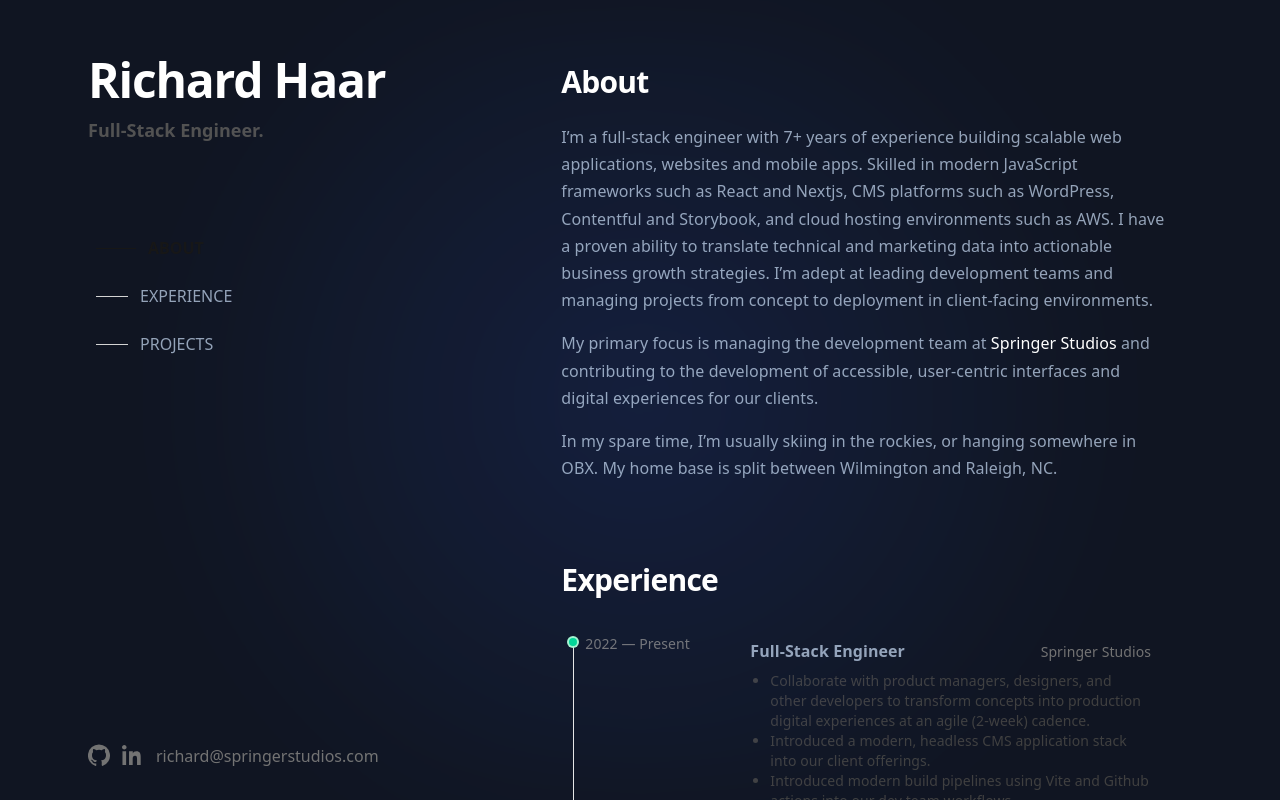
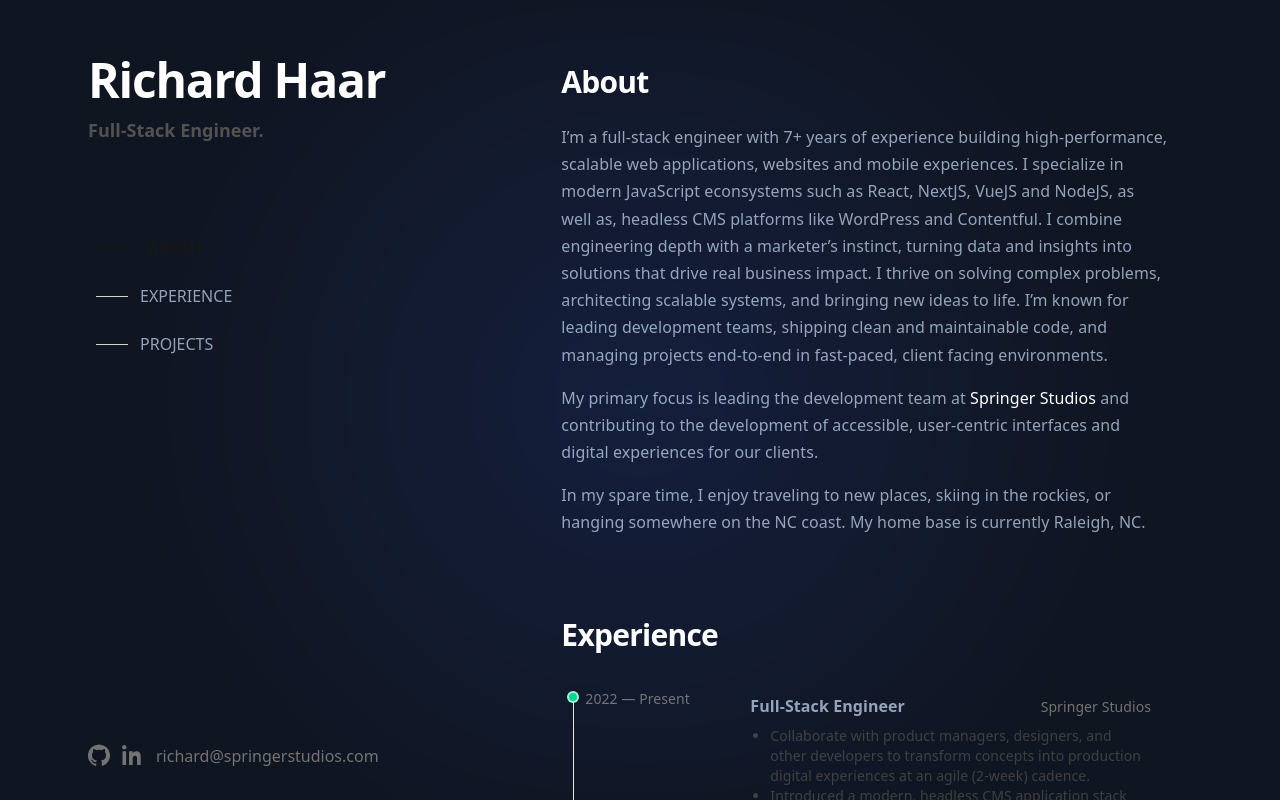
Before and after one commit to itsrichardhaar/Dev-Portfolio-II, a Next.js app: page / in a window 1280 px wide. Built offline with nearby package versions, Linux system fonts and the light colour scheme.

Commit message:
update bio

```diff
--- a/app/page.tsx
+++ b/app/page.tsx
@@ -87,12 +87,11 @@ export default function HomePage() {
                 }}
               >
                 I’m a full-stack engineer with 7+ years of experience
-                building scalable web applications, websites and mobile apps. Skilled in modern JavaScript
-                frameworks such as React and Nextjs, CMS platforms such as WordPress, Contentful and
-                Storybook, and cloud hosting environments such as AWS. I have a proven ability to
-                translate technical and marketing data into actionable business growth strategies.
-                I’m adept at leading development teams and managing projects from concept to
-                deployment in client-facing environments.
+                building high-performance, scalable web applications, websites and mobile experiences. I specialize in modern JavaScript econsystems
+                such as React, NextJS, VueJS and NodeJS, as well as, headless CMS platforms like WordPress and Contentful.
+                I combine engineering depth with a marketer’s instinct, turning data and insights into solutions that drive real business impact.
+                I thrive on solving complex problems, architecting scalable systems, and bringing new ideas to life.
+                I’m known for leading development teams, shipping clean and maintainable code, and managing projects end-to-end in fast-paced, client facing environments.
               </motion.p>
 
               <motion.p
@@ -106,7 +105,7 @@ export default function HomePage() {
                 }}
                 className="mt-0"
               >
-                My primary focus is managing the development team at{" "}
+                My primary focus is leading the development team at{" "}
                 <a
                   href="https://springerstudios.com"
                   target="_blank"
@@ -130,8 +129,8 @@ export default function HomePage() {
                 }}
                 className="mt-0"
               >
-                In my spare time, I’m usually skiing in the rockies, or hanging somewhere in OBX.
-                My home base is split between Wilmington and Raleigh, NC.
+                In my spare time, I enjoy traveling to new places, skiing in the rockies, or hanging somewhere on the NC coast.
+                My home base is currently Raleigh, NC.
               </motion.p>
             </motion.div>
           </Section>
```
